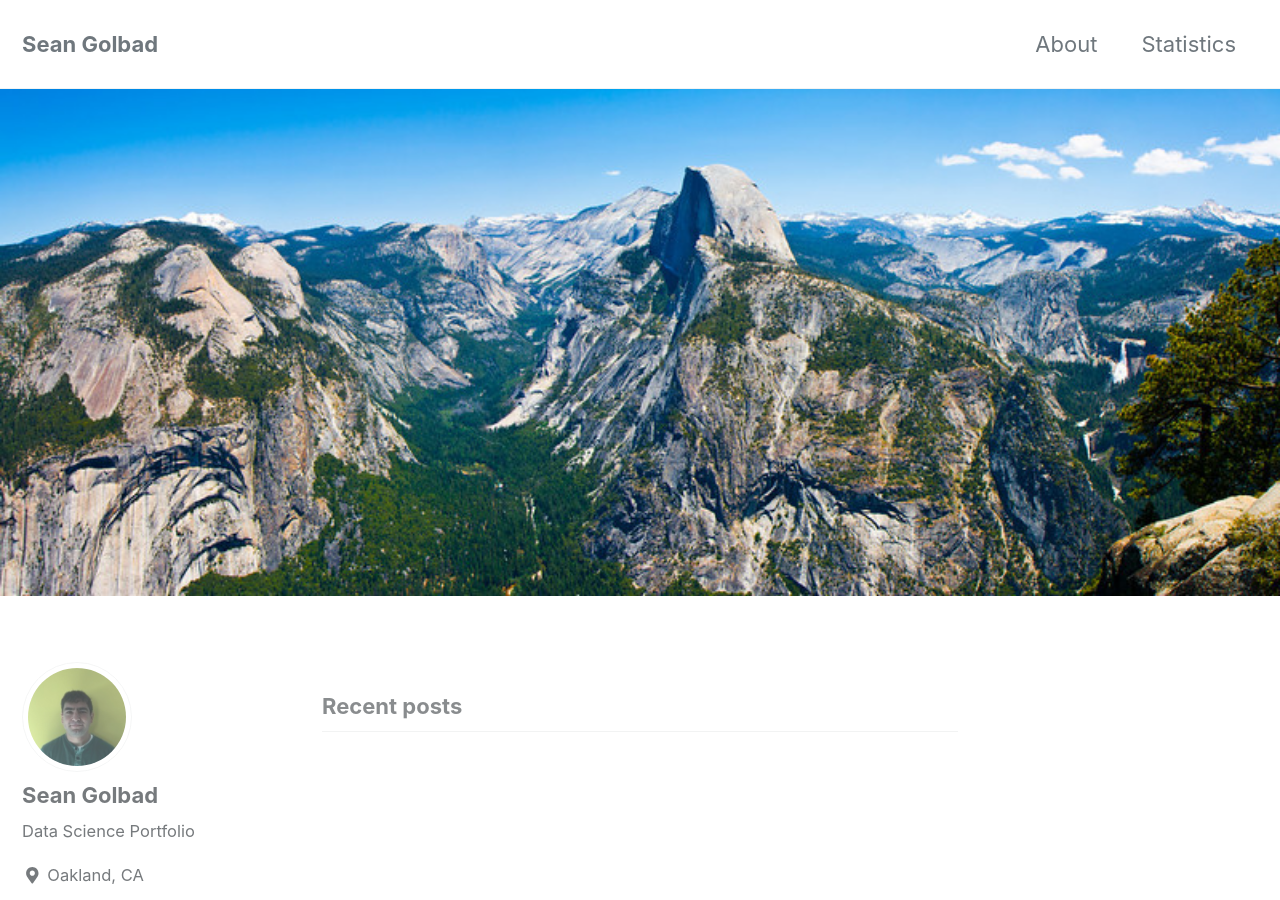
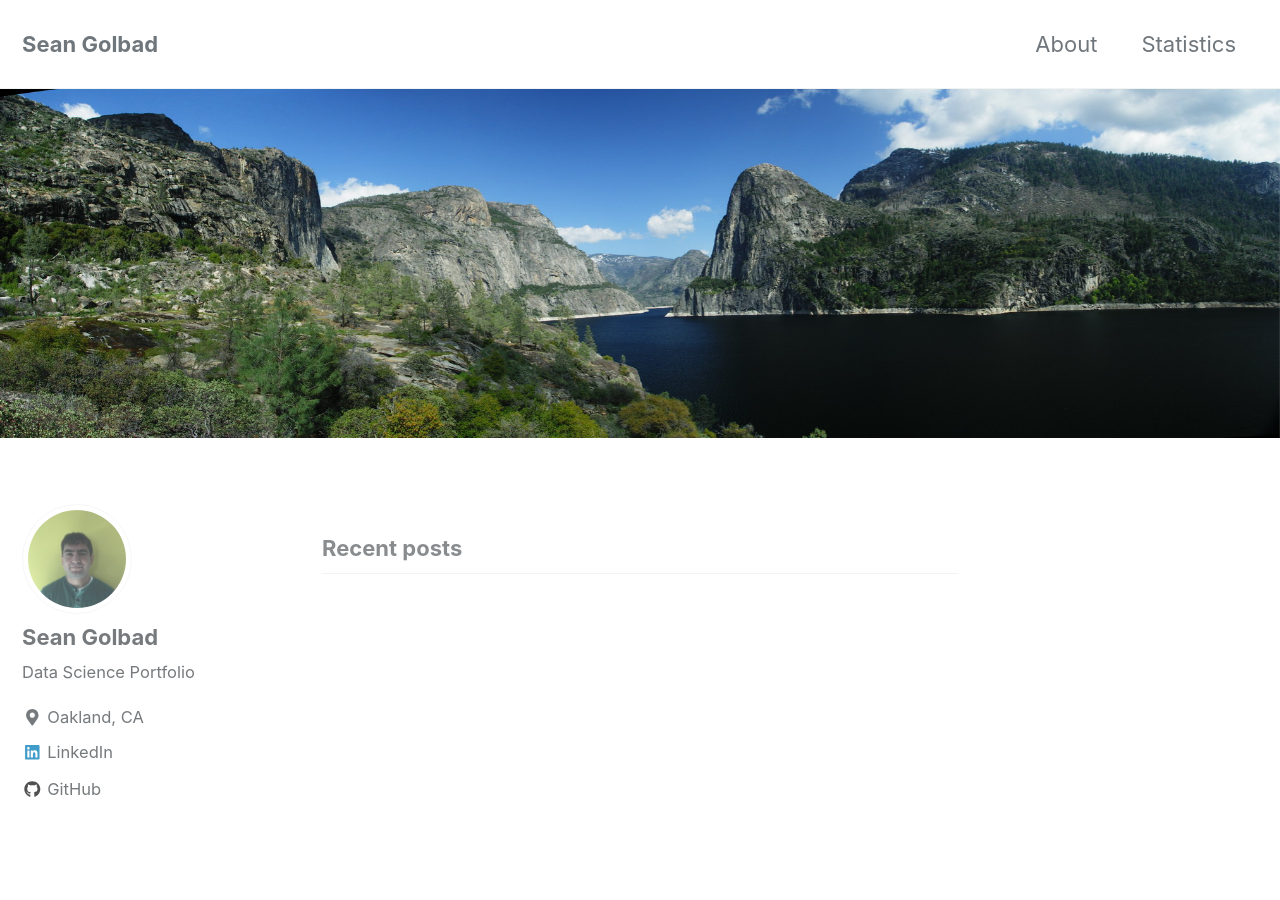
Before and after one commit to sgolbad88/sgolbad88.github.io, a Jekyll site: the page built from index.html, in a window 1280 px wide and 900 px high. Built offline with Jekyll 4.4.1, drawn with Linux system fonts in a browser that asks for light colours; cached includes are drawn as plain includes; nearby versions of some CDN libraries; the list of posts is cut into pages by our own code.

Commit message:
finally photos done

```diff
--- a/index.html
+++ b/index.html
@@ -2,5 +2,5 @@
 layout: home
 author_profile: true
 header:
-  image: "/images/halfdome.jpg"
+  image: "/images/yosemitep.jpg"
 ---
```
Also changed, not shown: _pages/statistics.md (+1 -1 lines), images/sf.jpg (added), images/yosemitep.jpg (added).
